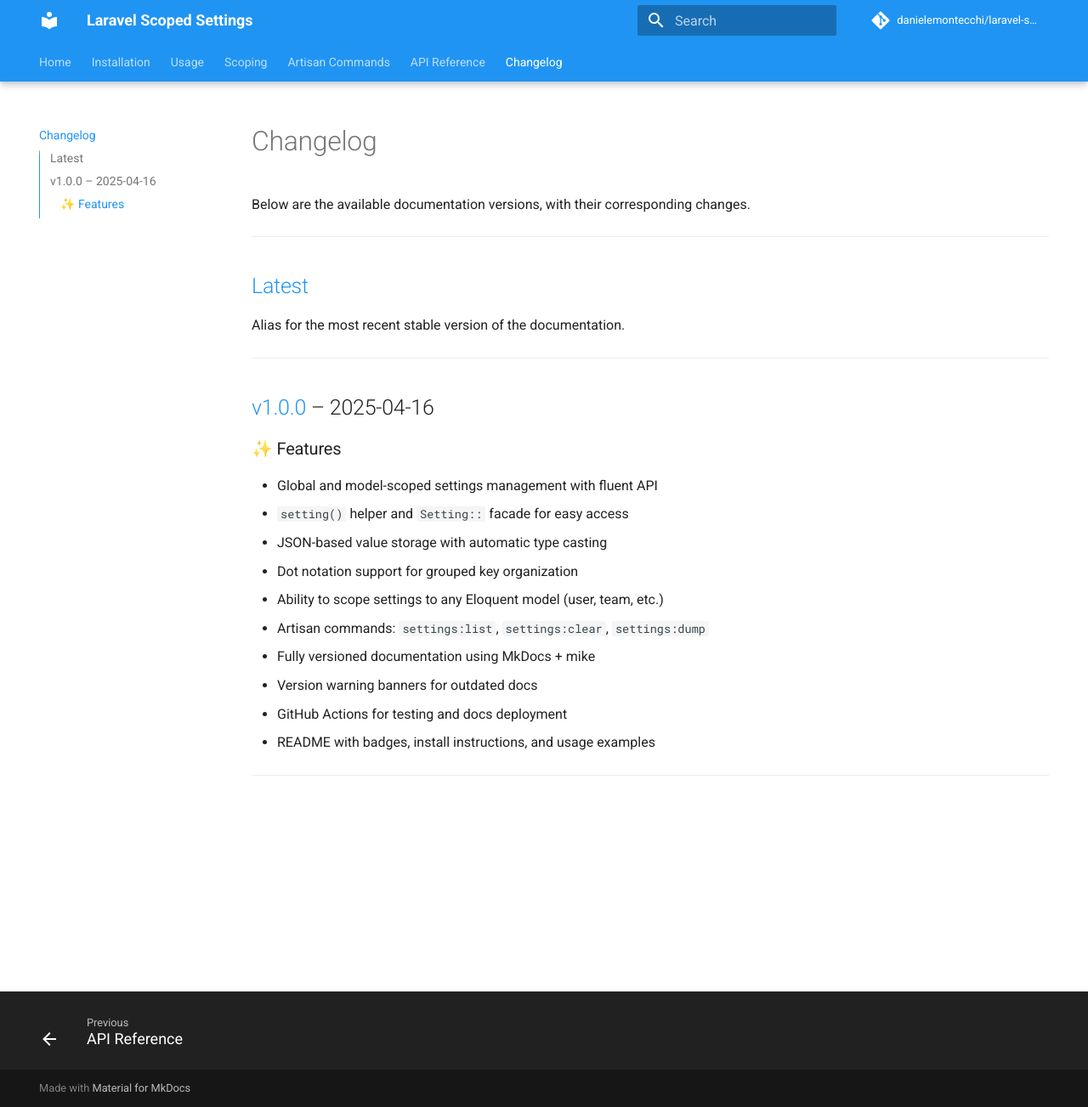
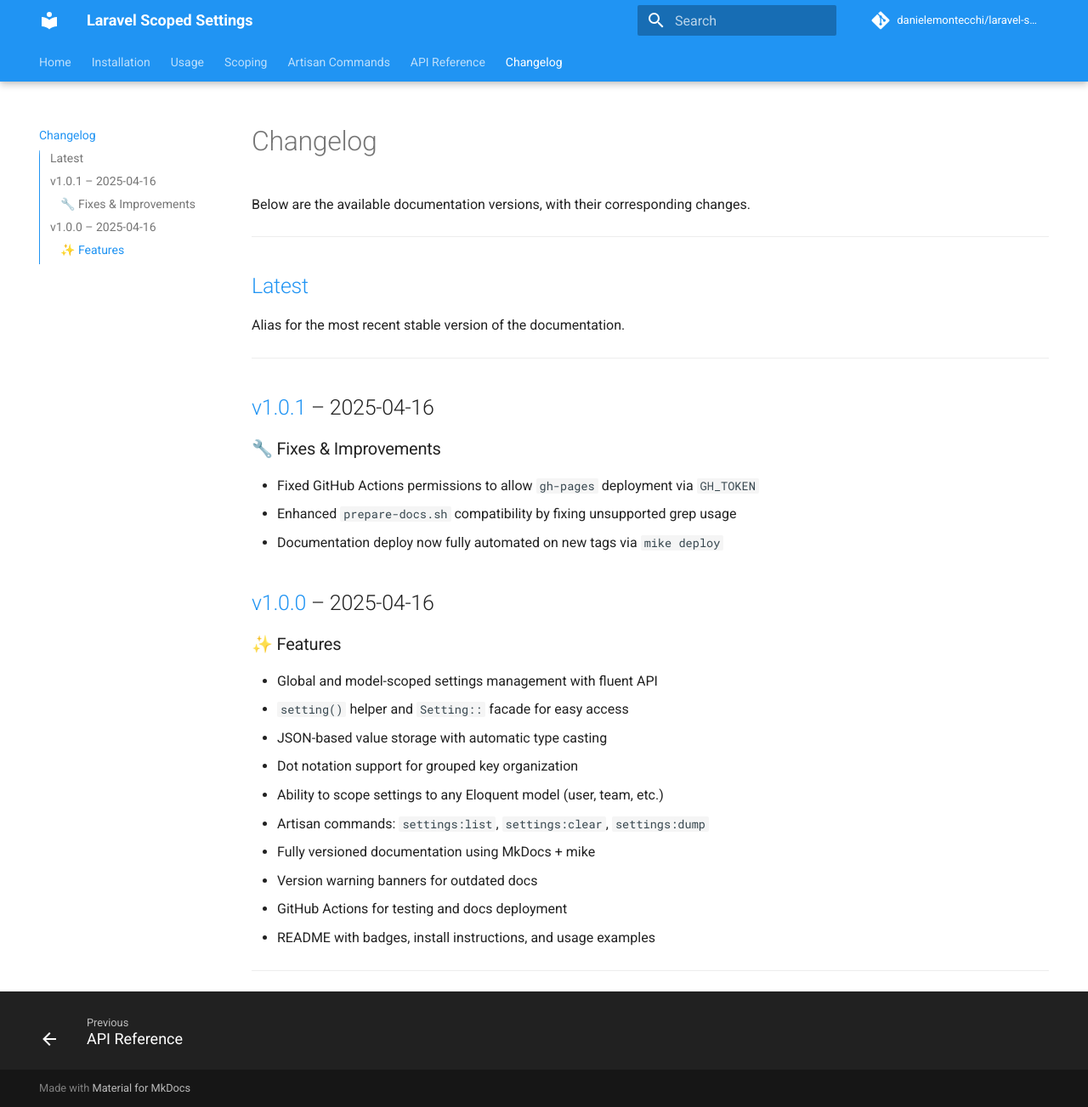
Before and after one commit to danielemontecchi/laravel-scoped-settings, an MkDocs documentation site: the page built from docs/changelog.md, in a window 1280 px wide and 1303 px high. Shown: the whole window at 85% size. Built offline with MkDocs 1.6.1 and Material for MkDocs 9.7.7, drawn with Linux system fonts in a browser that asks for light colours; comment, search, counter and statistics services are not loaded; the version menu is left out.

Commit message:
chore(release): prepare v1.0.1

```diff
--- a/docs/changelog.md
+++ b/docs/changelog.md
@@ -9,6 +9,14 @@ Below are the available documentation versions, with their corresponding changes
 Alias for the most recent stable version of the documentation.
 
 ---
+
+## [v1.0.1](https://danielemontecchi.github.io/laravel-scoped-settings/1.0.1/) – 2025-04-16
+
+### 🔧 Fixes & Improvements
+
+- Fixed GitHub Actions permissions to allow `gh-pages` deployment via `GH_TOKEN`
+- Enhanced `prepare-docs.sh` compatibility by fixing unsupported grep usage
+- Documentation deploy now fully automated on new tags via `mike deploy`
 
 ## [v1.0.0](https://danielemontecchi.github.io/laravel-scoped-settings/1.0.0/) – 2025-04-16
 
```
Also changed, not shown: CHANGELOG.md (+7 -0 lines), docs/index.md (+1 -0 lines), 2 other files.
